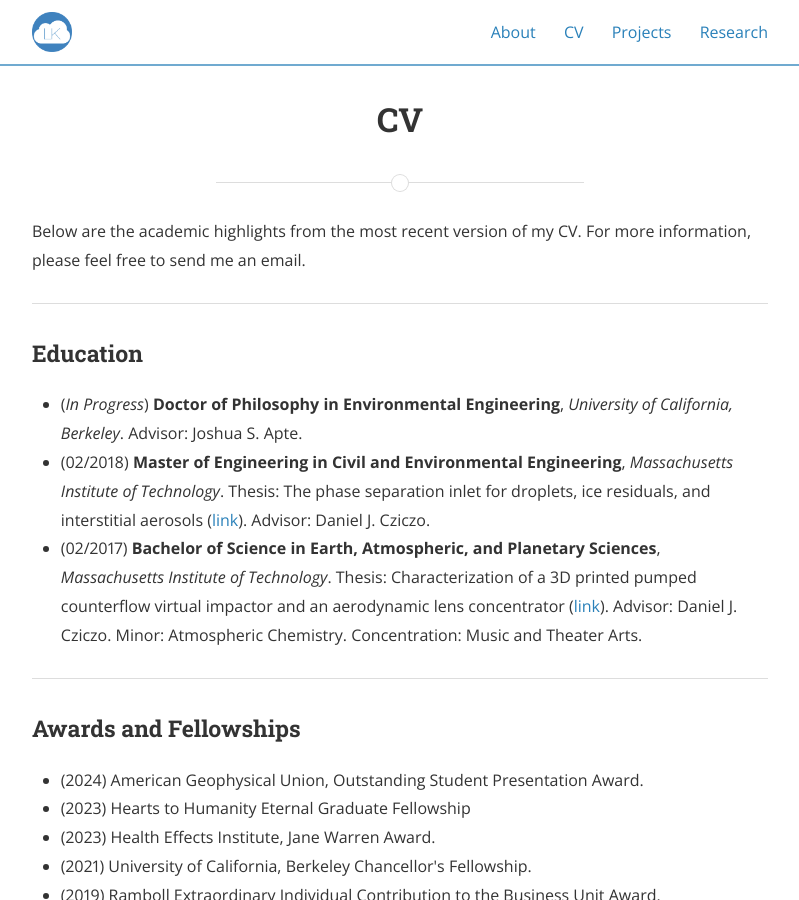
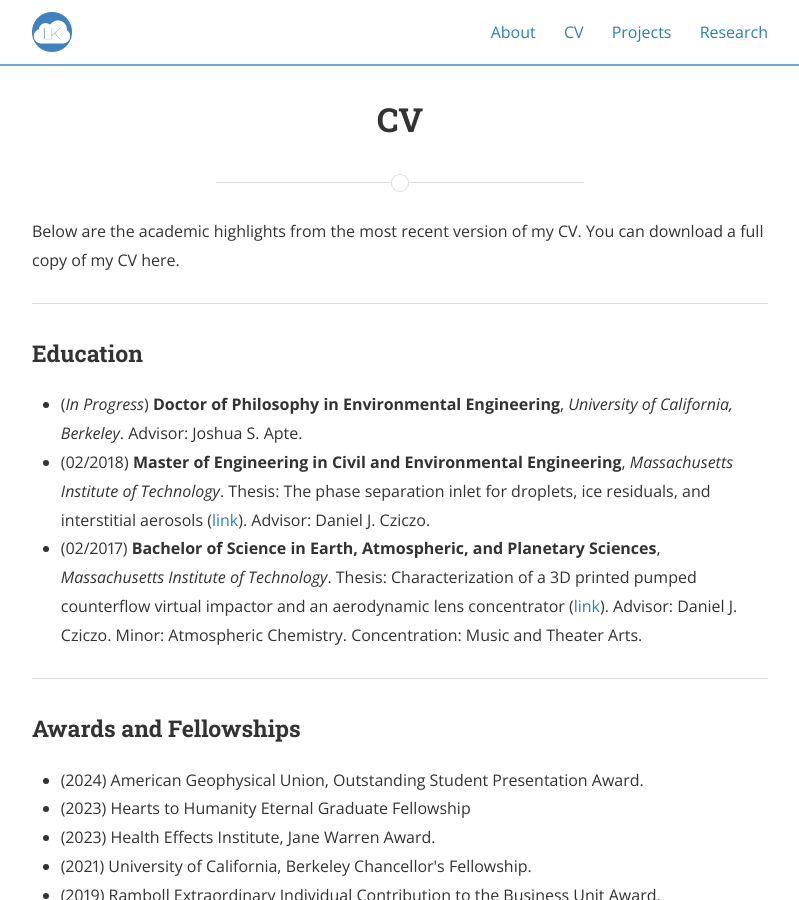
Before and after one commit to lkoolik/lkoolik.github.io, a Jekyll site: the page built from cv.md, in a window 1280 px wide and 900 px high. Shown: the whole window, without its empty margins (240-1039 px from the left). Built offline with Jekyll 4.4.1, drawn with Linux system fonts in a browser that asks for light colours; nearby versions of some CDN libraries.

Commit message:
Update cv.md

```diff
--- a/cv.md
+++ b/cv.md
@@ -5,7 +5,7 @@ permalink: /CV/
 main_nav: true
 ---
 
-<p>Below are the academic highlights from the most recent version of my CV. For more information, please feel free to send me an email.</p>
+<p>Below are the academic highlights from the most recent version of my CV. You can download a full copy of my CV here.</p>
 
 <hr>
 
```
